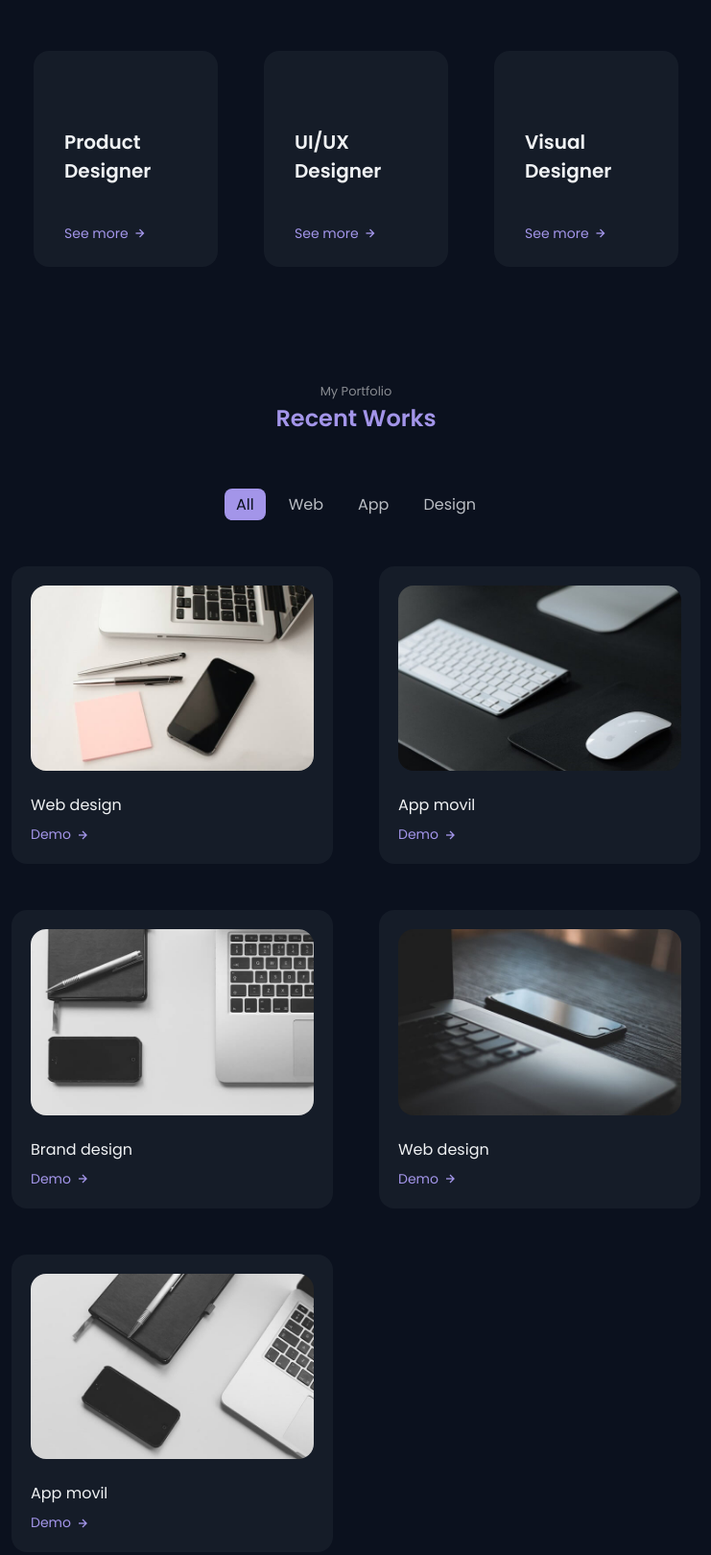
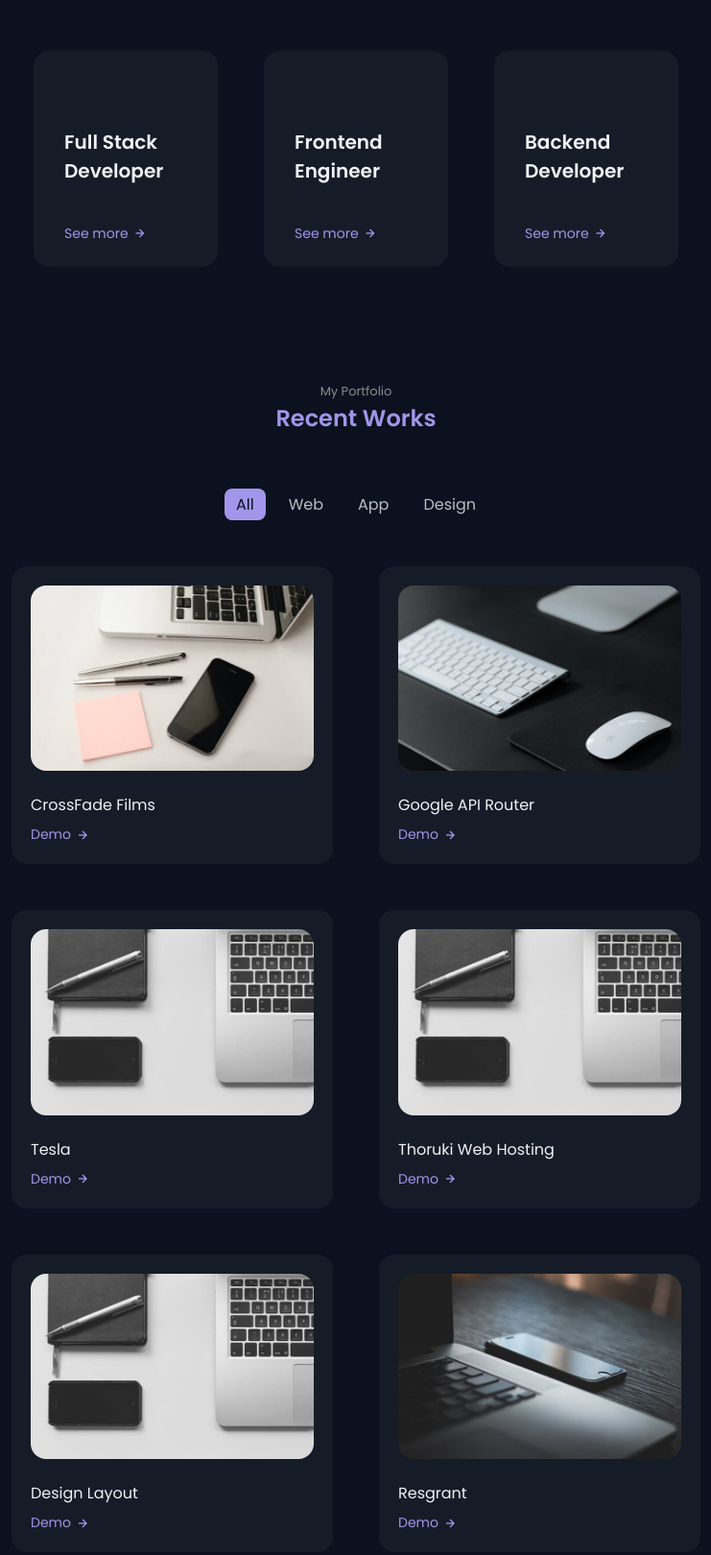
Before and after one commit to uditkatyal/myPortfolio, a plain HTML site: page index.html in a window 1280 px wide. Shown: the part 2080-3700 px from the top of the page at 96% size, without its empty margins (269-1010 px from the left). Drawn offline with nearby package versions, Linux system fonts and the light colour scheme.

Commit message:
update :fire:

```diff
--- a/index.html
+++ b/index.html
@@ -259,8 +259,8 @@
         <div class="services__container container grid">
           <div class="services__card">
             <h3 class="services__title">
-              Product <br />
-              Designer
+              Full Stack <br />
+              Developer
             </h3>
             <span class="services__button">
               See more <i class="bx bx-right-arrow-alt services__icon"></i>
@@ -300,7 +300,7 @@
           </div>
 
           <div class="services__card">
-            <h3 class="services__title">UI/UX <br />Designer</h3>
+            <h3 class="services__title">Frontend <br />Engineer</h3>
             <span class="services__button">
               See more <i class="bx bx-right-arrow-alt services__icon"></i>
             </span>
@@ -340,8 +340,8 @@
 
           <div class="services__card">
             <h3 class="services__title">
-              Visual <br />
-              Designer
+              Backend <br />
+              Developer
             </h3>
             <span class="services__button">
               See more <i class="bx bx-right-arrow-alt services__icon"></i>
@@ -397,9 +397,9 @@
           <div class="work__card mix web">
             <img src="images/work1.jpg" class="work__img" />
 
-            <h3 class="work__title">Web design</h3>
+            <h3 class="work__title">CrossFade Films</h3>
 
-            <a href="#" class="work__button">
+            <a href="https://crossfadefilm.com/" class="work__button">
               Demo <i class="bx bx-right-arrow-alt work__icon"></i>
             </a>
           </div>
@@ -407,9 +407,12 @@
           <div class="work__card mix movil">
             <img src="images/work2.jpg" class="work__img" />
 
-            <h3 class="work__title">App movil</h3>
+            <h3 class="work__title">Google API Router</h3>
 
-            <a href="#" class="work__button">
+            <a
+              href="https://uditkatyal-graviti-2-0.netlify.app/"
+              class="work__button"
+            >
               Demo <i class="bx bx-right-arrow-alt work__icon"></i>
             </a>
           </div>
@@ -417,9 +420,27 @@
           <div class="work__card mix design">
             <img src="images/work3.jpg" class="work__img" />
 
-            <h3 class="work__title">Brand design</h3>
+            <h3 class="work__title">Tesla</h3>
 
-            <a href="#" class="work__button">
+            <a href="https://tesla-clone0703.netlify.app/" class="work__button">
+              Demo <i class="bx bx-right-arrow-alt work__icon"></i>
+            </a>
+          </div>
+          <div class="work__card mix design">
+            <img src="images/work3.jpg" class="work__img" />
+
+            <h3 class="work__title">Thoruki Web Hosting</h3>
+
+            <a href="https://thoruki-udit.netlify.app/" class="work__button">
+              Demo <i class="bx bx-right-arrow-alt work__icon"></i>
+            </a>
+          </div>
+          <div class="work__card mix design">
+            <img src="images/work3.jpg" class="work__img" />
+
+            <h3 class="work__title">Design Layout</h3>
+
+            <a href="https://dsindonesia.netlify.app/" class="work__button">
               Demo <i class="bx bx-right-arrow-alt work__icon"></i>
             </a>
           </div>
@@ -427,9 +448,9 @@
           <div class="work__card mix web">
             <img src="images/work4.jpg" class="work__img" />
 
-            <h3 class="work__title">Web design</h3>
+            <h3 class="work__title">Resgrant</h3>
 
-            <a href="#" class="work__button">
+            <a href="https://resgrant.netlify.app/" class="work__button">
               Demo <i class="bx bx-right-arrow-alt work__icon"></i>
             </a>
           </div>
```
